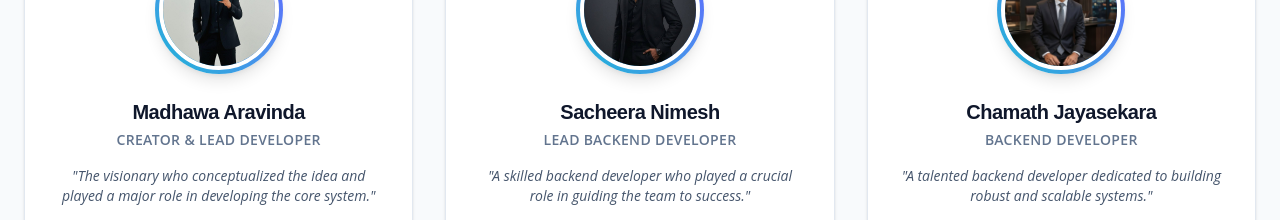
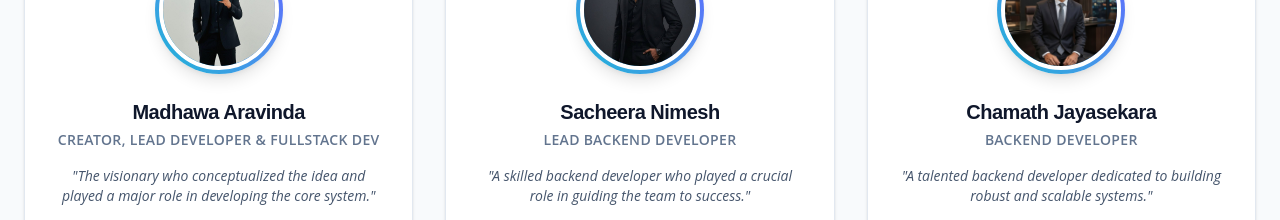
Before and after one commit to madhawaaravinda05-dotco/smart-uni, a React (Vite) app: page /about in a window 1280 px wide. Shown: the part 1160-1380 px from the top of the page. Built offline with nearby package versions, Linux system fonts and the light colour scheme.

Commit message:
Add Fullstack Dev to Madhawa Aravinda's role

```diff
--- a/src/pages/AboutPage.jsx
+++ b/src/pages/AboutPage.jsx
@@ -15,7 +15,7 @@ const TEAM_MEMBERS = [
   {
     id: 1,
     name: "Madhawa Aravinda",
-    role: "Creator & Lead Developer",
+    role: "Creator, Lead Developer & Fullstack Dev",
     description: "The visionary who conceptualized the idea and played a major role in developing the core system.",
     image: "/madhawa_aravinda.jpeg",
     github: "https://github.com/madhawaaravinda05-dotco/",
```
